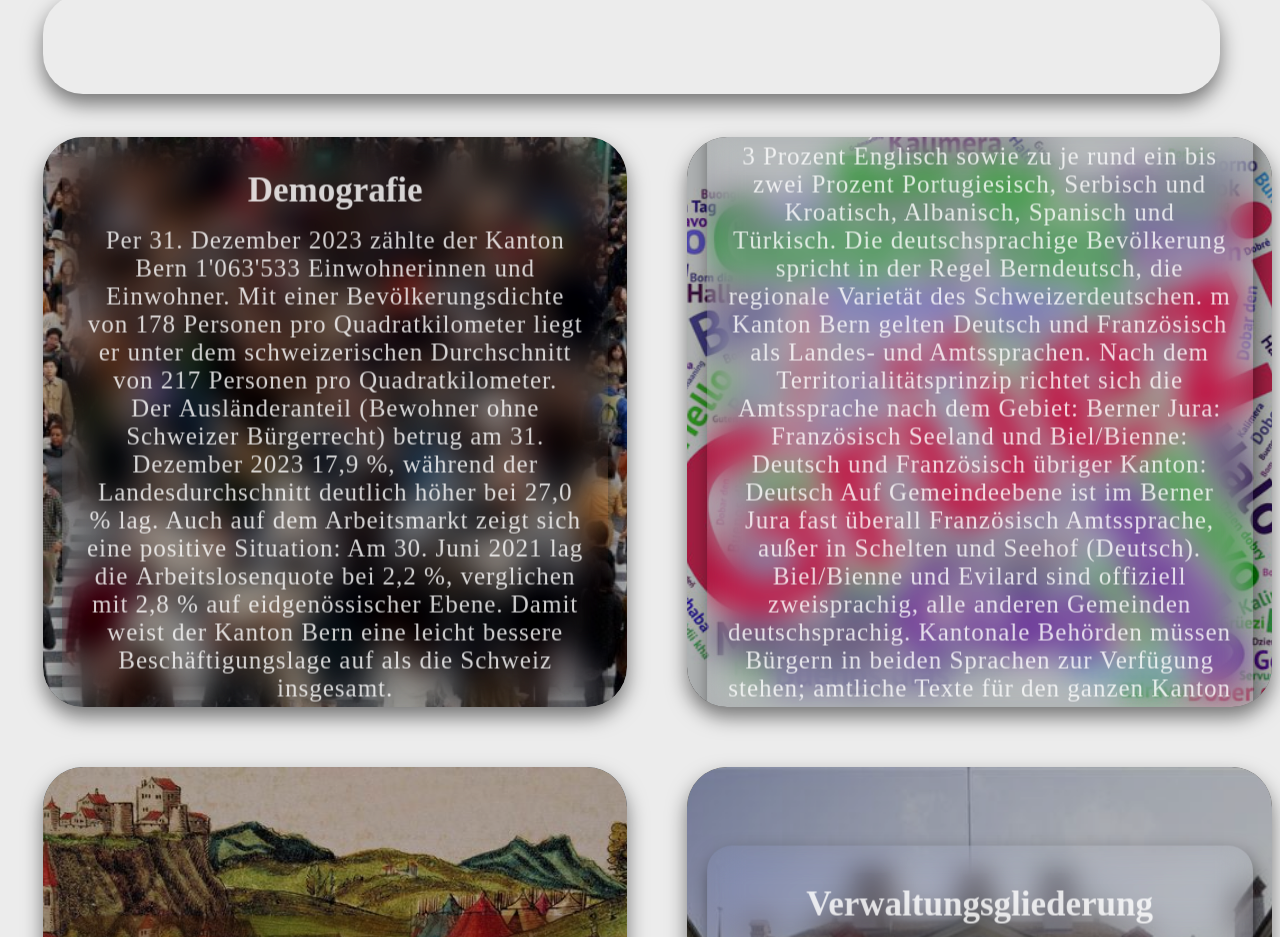
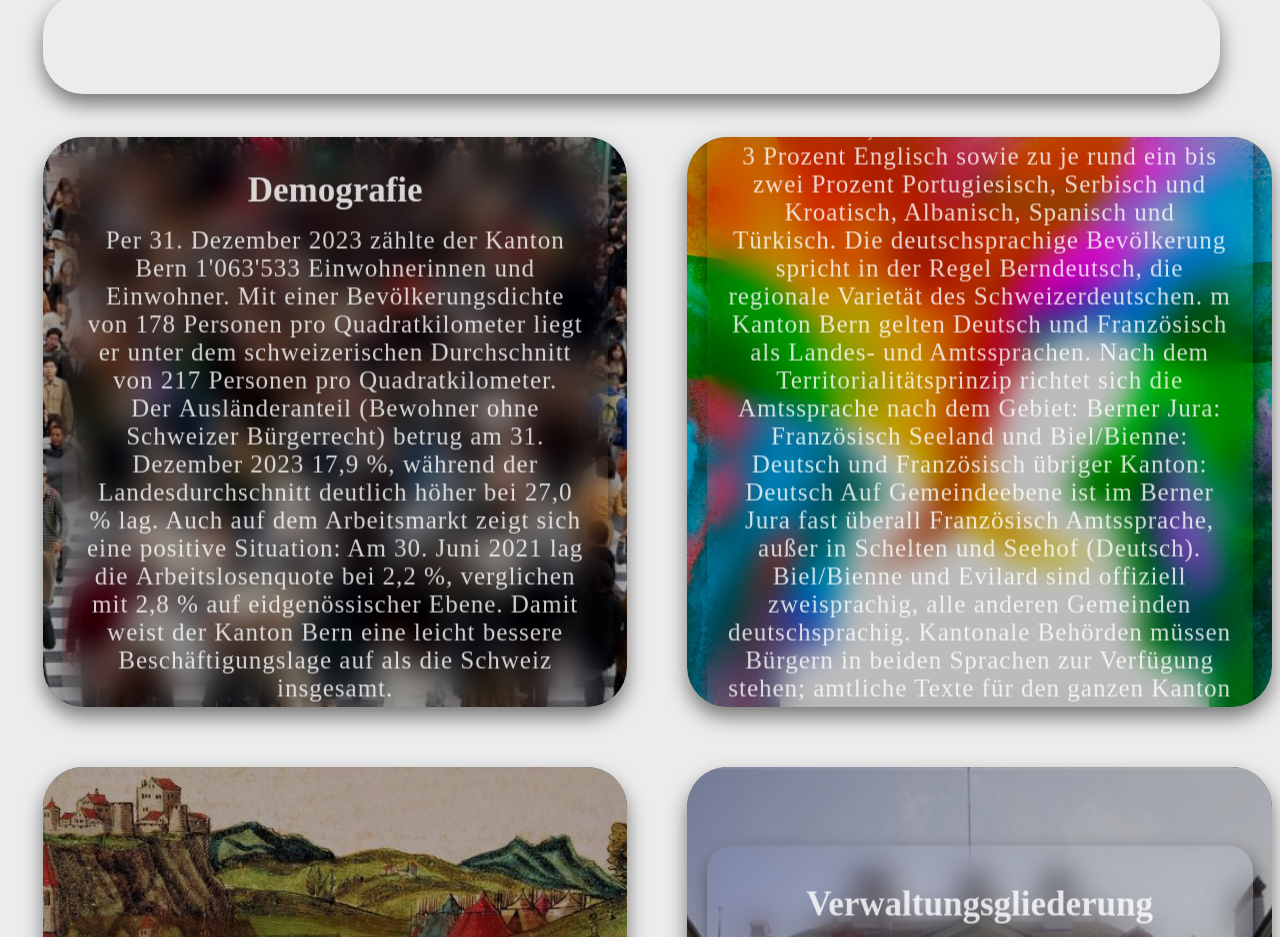
Before and after one commit to Fainaik/GroupWork_ZIV, a plain HTML site: page index.html in a window 1280 px wide. Shown: the part 3264-4201 px from the top of the page. Drawn offline with Linux system fonts and the light colour scheme.

Commit message:
site end

```diff
--- a/index.html
+++ b/index.html
@@ -161,7 +161,7 @@ Auch auf dem Arbeitsmarkt zeigt sich eine positive Situation: Am 30. Juni 2021 l
         <img />
       </div>
       <div class="ground">
-        <img class="ground-img" src="images/Sprache.jpg" alt="" />
+        <img class="ground-img" src="images/sprache_vlach_c_adobestock.webp" alt="" />
         <div class="text-holeder">
           <h2>Sprachen</h2>
           <p>Die Hauptsprache der Bevölkerung ist zu 86 Prozent Deutsch, zu 11 Prozent Französisch, zu 3 Prozent Italienisch und zu 3 Prozent Englisch sowie zu je rund ein bis zwei Prozent Portugiesisch, Serbisch und Kroatisch, Albanisch, Spanisch und Türkisch. Die deutschsprachige Bevölkerung spricht in der Regel Berndeutsch, die regionale Varietät des Schweizerdeutschen.
```
